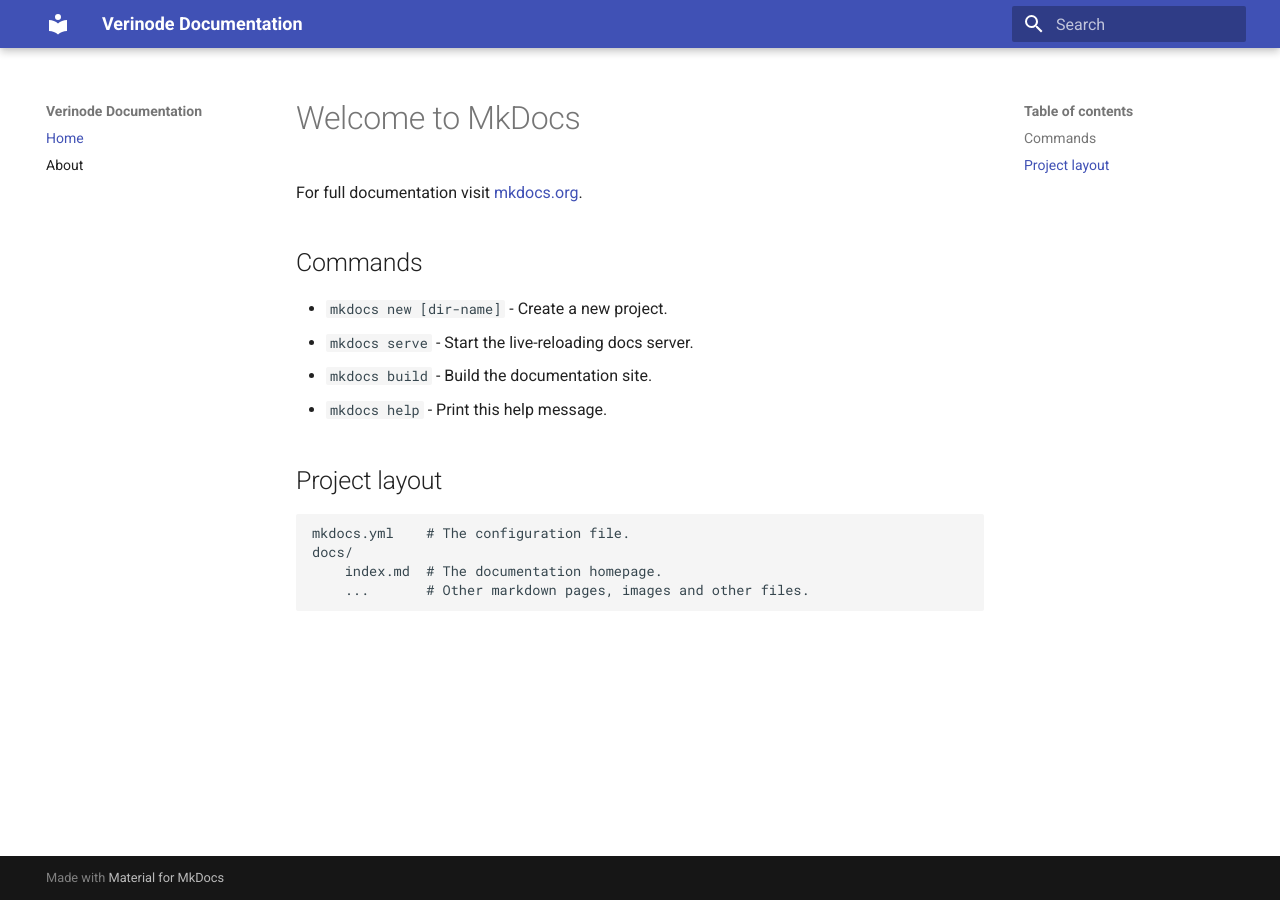
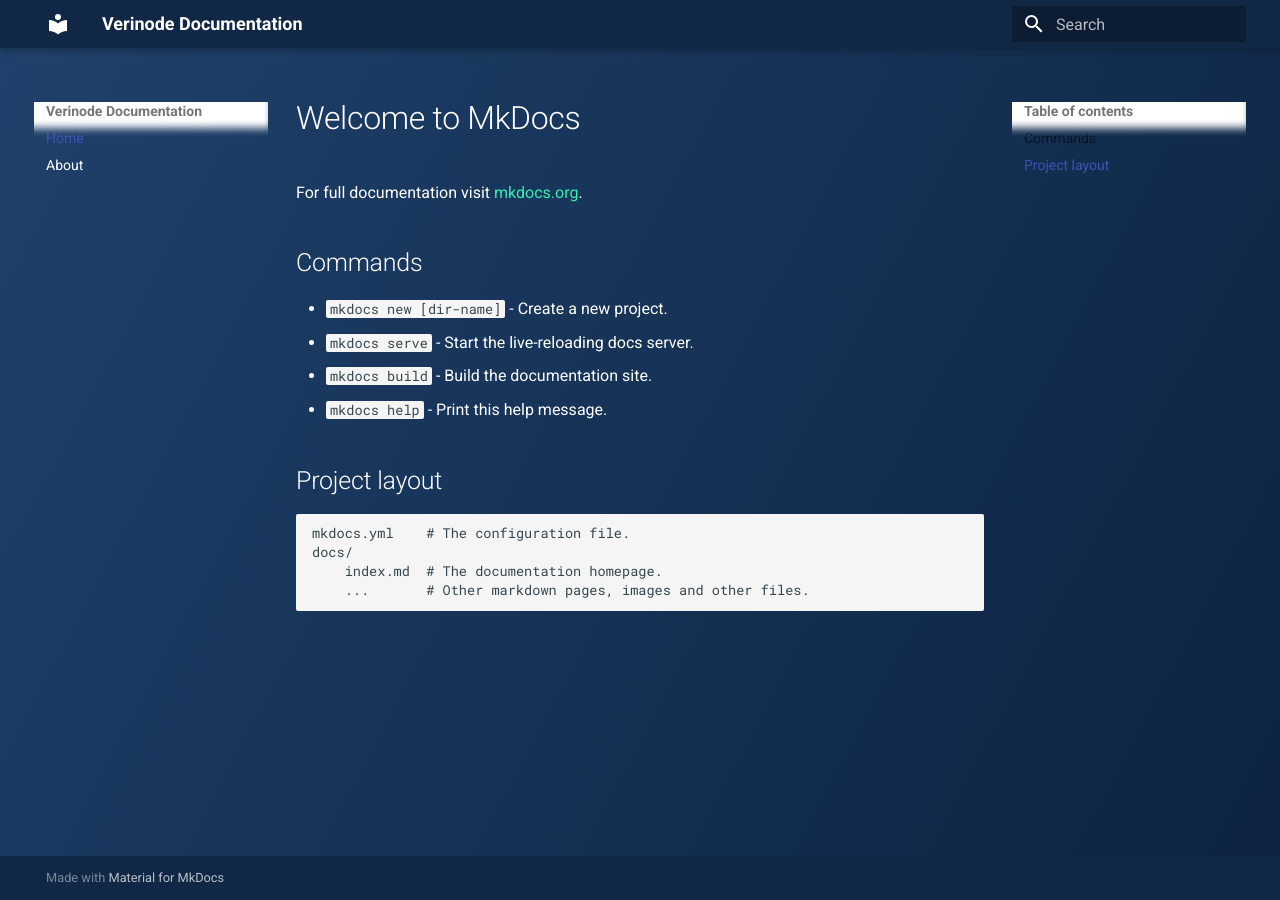
Before and after one commit to verinode/docs, an MkDocs documentation site: the page built from docs/index.md, in a window 1280 px wide. Built offline with MkDocs 1.6.1 and Material for MkDocs 9.7.7, drawn with Linux system fonts in a browser that asks for light colours.

Commit message:
additional css

```diff
--- /dev/null
+++ b/docs/css/extra.css
@@ -0,0 +1,18 @@
+body, .md-typeset h1 {
+    color:#fff;
+}
+.md-header {
+    background-color: rgb(16, 39, 69);
+}
+.md-header[data-md-state=shadow] {
+    box-shadow: none;
+}
+.md-main, .md-footer-nav {
+    background: linear-gradient(298deg, rgba(13,35,65,1) 0%, rgba(31,65,107,1) 100%);
+}
+.md-footer-meta {
+    background-color: rgb(16, 39, 69);
+}
+.md-typeset a, .md-nav__link--active, .md-nav__link:active {
+    color: #37ECB0;
+}
--- a/mkdocs.yml
+++ b/mkdocs.yml
@@ -7,3 +7,6 @@
   name: 'material'
 
 site_name: Verinode Documentation
+
+extra_css:
+  - css/extra.css
```
Also changed, not shown: site/assets/stylesheets/application-palette.a8b3c06d.css.
